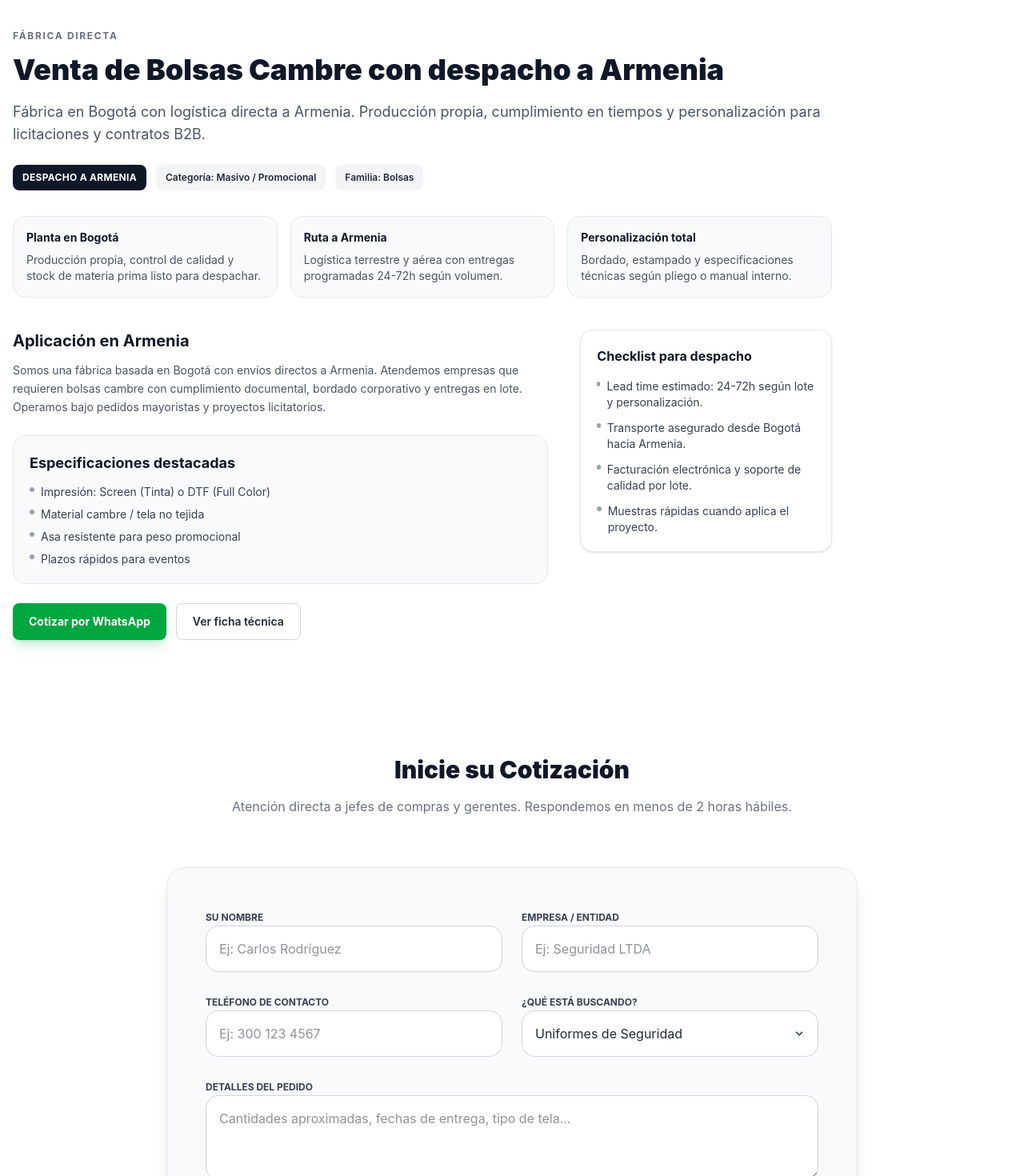
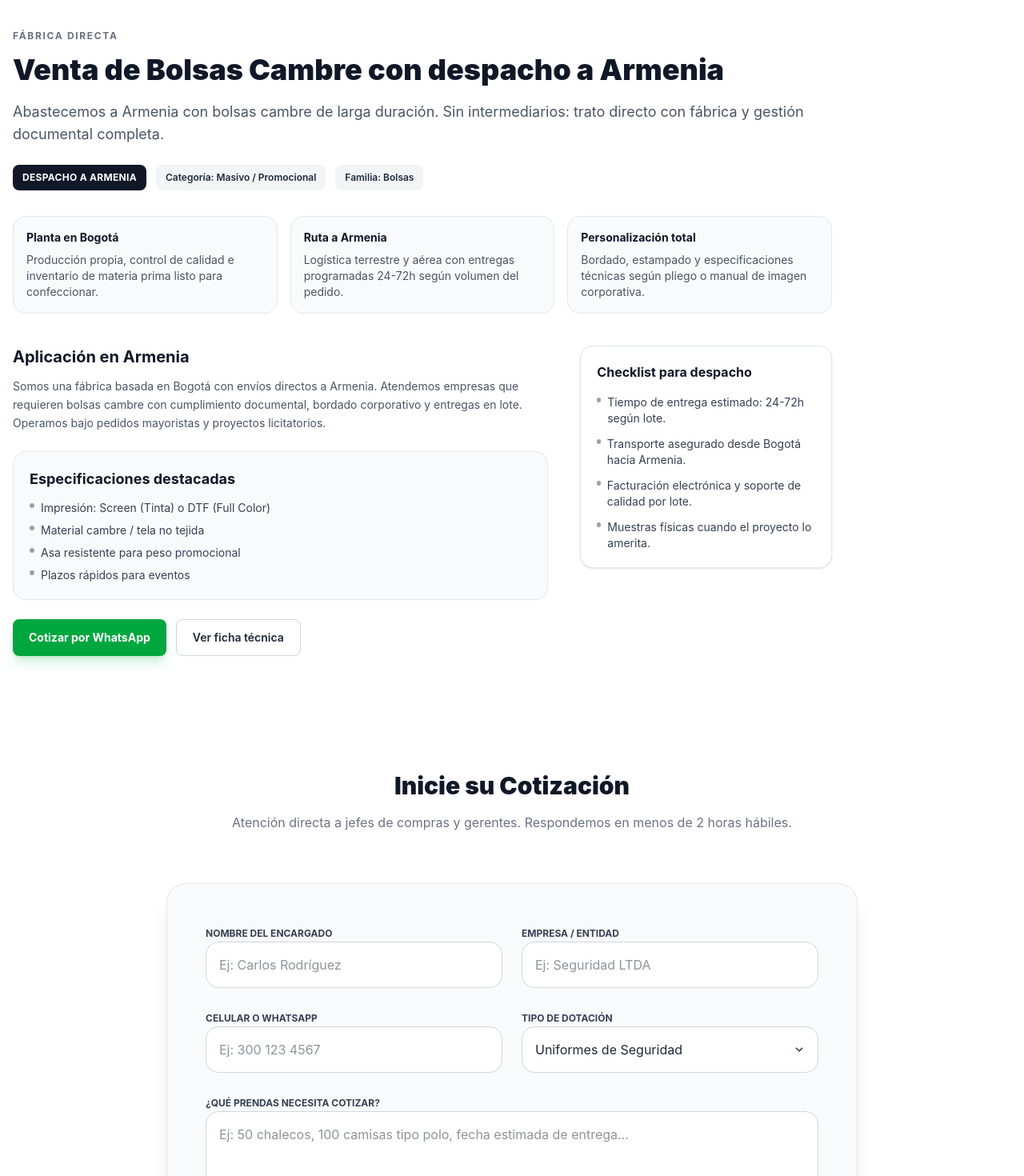
Before and after one commit to BayronDavid/fabricatextiles, a Next.js app: page /venta/dotaciones-armenia/bolsas-cambre in a window 1280 px wide. Shown: the part 1260-2730 px from the top of the page at 80% size. Built offline with nearby package versions, Linux system fonts and the light colour scheme; no server answers.

Commit message:
[update copy]

```diff
--- a/src/app/page.js
+++ b/src/app/page.js
@@ -85,7 +85,7 @@ export default function Home() {
           </div>
         </section>
 
-        {/* BARRA DE CLIENTES (Social Proof) */}
+        {/* BARRA DE CLIENTES (Respaldo Social) */}
         <section className="py-12 bg-gray-50 border-y border-gray-200">
           <div className="container mx-auto px-4">
             <p className="text-center text-xs font-bold text-gray-400 uppercase tracking-widest mb-8">
@@ -149,7 +149,7 @@ export default function Home() {
                     className="w-full h-full object-cover group-hover:scale-105 transition duration-500"
                     unoptimized
                   />
-                  <div className="absolute top-4 left-4 bg-red-600 text-white px-3 py-1 text-[10px] font-bold uppercase rounded">Top Ventas</div>
+                  <div className="absolute top-4 left-4 bg-red-600 text-white px-3 py-1 text-[10px] font-bold uppercase rounded">Más Vendido</div>
                 </div>
                 <h3 className="text-xl font-bold text-gray-900 mb-3">Seguridad Privada</h3>
                 <p className="text-sm text-gray-600 mb-4 line-clamp-3">
@@ -219,7 +219,7 @@ export default function Home() {
                   <ul className="space-y-4 mt-6">
                     <li className="flex items-start gap-3">
                       <svg className="w-6 h-6 text-green-400 flex-shrink-0" fill="none" stroke="currentColor" viewBox="0 0 24 24"><path strokeLinecap="round" strokeLinejoin="round" strokeWidth="2" d="M5 13l4 4L19 7"></path></svg>
-                      <span><strong>Stock de Materia Prima:</strong> Telas en bodega para no depender de proveedores externos.</span>
+                      <span><strong>Inventario de Materia Prima:</strong> Telas en bodega para no depender de proveedores externos.</span>
                     </li>
                     <li className="flex items-start gap-3">
                       <svg className="w-6 h-6 text-green-400 flex-shrink-0" fill="none" stroke="currentColor" viewBox="0 0 24 24"><path strokeLinecap="round" strokeLinejoin="round" strokeWidth="2" d="M5 13l4 4L19 7"></path></svg>
--- a/src/app/venta/[ciudad]/[producto]/page.js
+++ b/src/app/venta/[ciudad]/[producto]/page.js
@@ -16,6 +16,20 @@ function getCity(slug) {
 
 function getProduct(slug) {
   return products.find((p) => p.slug === slug);
+}
+
+// Función para generar variaciones de texto y evitar contenido duplicado masivo
+function getDynamicDescription(city, product) {
+  const variations = [
+    `Somos proveedores directos de ${product.shortTitle.toLowerCase()} para empresas en ${city.name}. Garantizamos confección de alta resistencia y cumplimiento en tiempos de entrega.`,
+    `¿Busca fábrica de ${product.shortTitle.toLowerCase()}? Despachamos desde nuestra planta en Bogotá hacia ${city.name} con precios de manufactura y garantía de calidad.`,
+    `Dotación industrial certificada: ${product.shortTitle} disponible para envío inmediato a ${city.name}. Atendemos requerimientos de seguridad privada y licitaciones.`,
+    `Abastecemos a ${city.name} con ${product.shortTitle.toLowerCase()} de larga duración. Sin intermediarios: trato directo con fábrica y gestión documental completa.`
+  ];
+
+  // Selección determinista para que siempre sea el mismo texto para la misma URL
+  const index = (city.slug.length + product.slug.length) % variations.length;
+  return variations[index];
 }
 
 export async function generateStaticParams() {
@@ -40,7 +54,7 @@ export async function generateMetadata({ params }) {
   }
 
   const title = `Fábrica de ${product.shortTitle} en ${city.name} | Venta al Por Mayor`;
-  const description = `Somos proveedores directos de ${product.shortTitle} con despacho a ${city.name}. Planta en Bogotá, precios de fábrica y tiempos ágiles.`;
+  const description = getDynamicDescription(city, product); // Usamos la dinámica aquí también
   const url = `${siteUrl}/venta/${city.slug}/${product.slug}`;
 
   return {
@@ -68,7 +82,8 @@ export default async function VentaCiudadProductoPage({ params }) {
   }
 
   const heroTitle = `Venta de ${product.shortTitle} con despacho a ${city.name}`;
-  const heroDescription = `Fábrica en Bogotá con logística directa a ${city.name}. Producción propia, cumplimiento en tiempos y personalización para licitaciones y contratos B2B.`;
+  // Descripción dinámica para el H1/Hero
+  const heroDescription = getDynamicDescription(city, product);
   const pageUrl = `${siteUrl}/venta/${city.slug}/${product.slug}`;
 
   const jsonLd = {
@@ -99,15 +114,15 @@ export default async function VentaCiudadProductoPage({ params }) {
   const uspCards = [
     {
       title: 'Planta en Bogotá',
-      text: 'Producción propia, control de calidad y stock de materia prima listo para despachar.',
+      text: 'Producción propia, control de calidad e inventario de materia prima listo para confeccionar.', // "Stock" -> "Inventario"
     },
     {
       title: `Ruta a ${city.name}`,
-      text: 'Logística terrestre y aérea con entregas programadas 24-72h según volumen.',
+      text: 'Logística terrestre y aérea con entregas programadas 24-72h según volumen del pedido.',
     },
     {
       title: 'Personalización total',
-      text: 'Bordado, estampado y especificaciones técnicas según pliego o manual interno.',
+      text: 'Bordado, estampado y especificaciones técnicas según pliego o manual de imagen corporativa.',
     },
   ];
 
@@ -188,7 +203,7 @@ export default async function VentaCiudadProductoPage({ params }) {
                 <ul className="space-y-3 text-sm text-gray-700">
                   <li className="flex gap-2">
                     <span className="mt-1 w-1.5 h-1.5 rounded-full bg-gray-400"></span>
-                    Lead time estimado: 24-72h según lote y personalización.
+                    Tiempo de entrega estimado: 24-72h según lote. {/* "Lead time" -> "Tiempo de entrega" */}
                   </li>
                   <li className="flex gap-2">
                     <span className="mt-1 w-1.5 h-1.5 rounded-full bg-gray-400"></span>
@@ -200,7 +215,7 @@ export default async function VentaCiudadProductoPage({ params }) {
                   </li>
                   <li className="flex gap-2">
                     <span className="mt-1 w-1.5 h-1.5 rounded-full bg-gray-400"></span>
-                    Muestras rápidas cuando aplica el proyecto.
+                    Muestras físicas cuando el proyecto lo amerita.
                   </li>
                 </ul>
               </div>
--- a/src/components/ui/ContactForm.js
+++ b/src/components/ui/ContactForm.js
@@ -12,7 +12,7 @@ export default function ContactForm() {
         <form className="bg-gray-50 p-8 md:p-12 rounded-3xl border border-gray-200 shadow-xl">
           <div className="grid md:grid-cols-2 gap-6 mb-6">
             <div className="space-y-2">
-              <label className="text-xs font-bold text-gray-700 uppercase">Su Nombre</label>
+              <label className="text-xs font-bold text-gray-700 uppercase">Nombre del Encargado</label>
               <input type="text" className="w-full bg-white border border-gray-300 p-4 rounded-xl focus:border-black focus:ring-0 outline-none transition" placeholder="Ej: Carlos Rodríguez" required />
             </div>
             <div className="space-y-2">
@@ -23,36 +23,36 @@ export default function ContactForm() {
 
           <div className="grid md:grid-cols-2 gap-6 mb-6">
             <div className="space-y-2">
-              <label className="text-xs font-bold text-gray-700 uppercase">Teléfono de Contacto</label>
+              <label className="text-xs font-bold text-gray-700 uppercase">Celular o WhatsApp</label>
               <input type="tel" className="w-full bg-white border border-gray-300 p-4 rounded-xl focus:border-black focus:ring-0 outline-none transition" placeholder="Ej: 300 123 4567" required />
             </div>
             <div className="space-y-2">
-              <label className="text-xs font-bold text-gray-700 uppercase">¿Qué está buscando?</label>
+              <label className="text-xs font-bold text-gray-700 uppercase">Tipo de Dotación</label>
               <div className="relative">
                 <select className="w-full bg-white border border-gray-300 p-4 rounded-xl focus:border-black focus:ring-0 outline-none transition appearance-none">
                   <option>Uniformes de Seguridad</option>
                   <option>Dotación Industrial / Corporativa</option>
-                  <option>Producción Masiva (Eventos/Gorras)</option>
+                  <option>Producción Masiva (Gorras/Eventos)</option>
                   <option>Servicio de Maquila / Corte</option>
                   <option>Otro requerimiento</option>
                 </select>
                 <div className="pointer-events-none absolute inset-y-0 right-0 flex items-center px-4 text-gray-700">
-                  <svg className="fill-current h-4 w-4" xmlns="http://www.w3.org/2000/svg" viewBox="0 0 20 20"><path d="M9.293 12.95l.707.707L15.657 8l-1.414-1.414L10 10.828 5.757 6.586 4.343 8z"/></svg>
+                  <svg className="fill-current h-4 w-4" xmlns="http://www.w3.org/2000/svg" viewBox="0 0 20 20"><path d="M9.293 12.95l.707.707L15.657 8l-1.414-1.414L10 10.828 5.757 6.586 4.343 8z" /></svg>
                 </div>
               </div>
             </div>
           </div>
 
           <div className="mb-8 space-y-2">
-            <label className="text-xs font-bold text-gray-700 uppercase">Detalles del Pedido</label>
-            <textarea rows="3" className="w-full bg-white border border-gray-300 p-4 rounded-xl focus:border-black focus:ring-0 outline-none transition" placeholder="Cantidades aproximadas, fechas de entrega, tipo de tela..."></textarea>
+            <label className="text-xs font-bold text-gray-700 uppercase">¿Qué prendas necesita cotizar?</label>
+            <textarea rows="3" className="w-full bg-white border border-gray-300 p-4 rounded-xl focus:border-black focus:ring-0 outline-none transition" placeholder="Ej: 50 chalecos, 100 camisas tipo polo, fecha estimada de entrega..."></textarea>
           </div>
 
           <button type="submit" className="w-full bg-gray-900 text-white font-bold text-lg py-5 rounded-xl hover:bg-black hover:shadow-xl transition transform hover:-translate-y-1">
             ENVIAR SOLICITUD A FÁBRICA
           </button>
           <p className="text-center text-xs text-gray-400 mt-4">
-            Sus datos son tratados confidencialmente para fines comerciales.
+            Sus datos son tratados con confidencialidad empresarial.
           </p>
         </form>
       </div>
```
